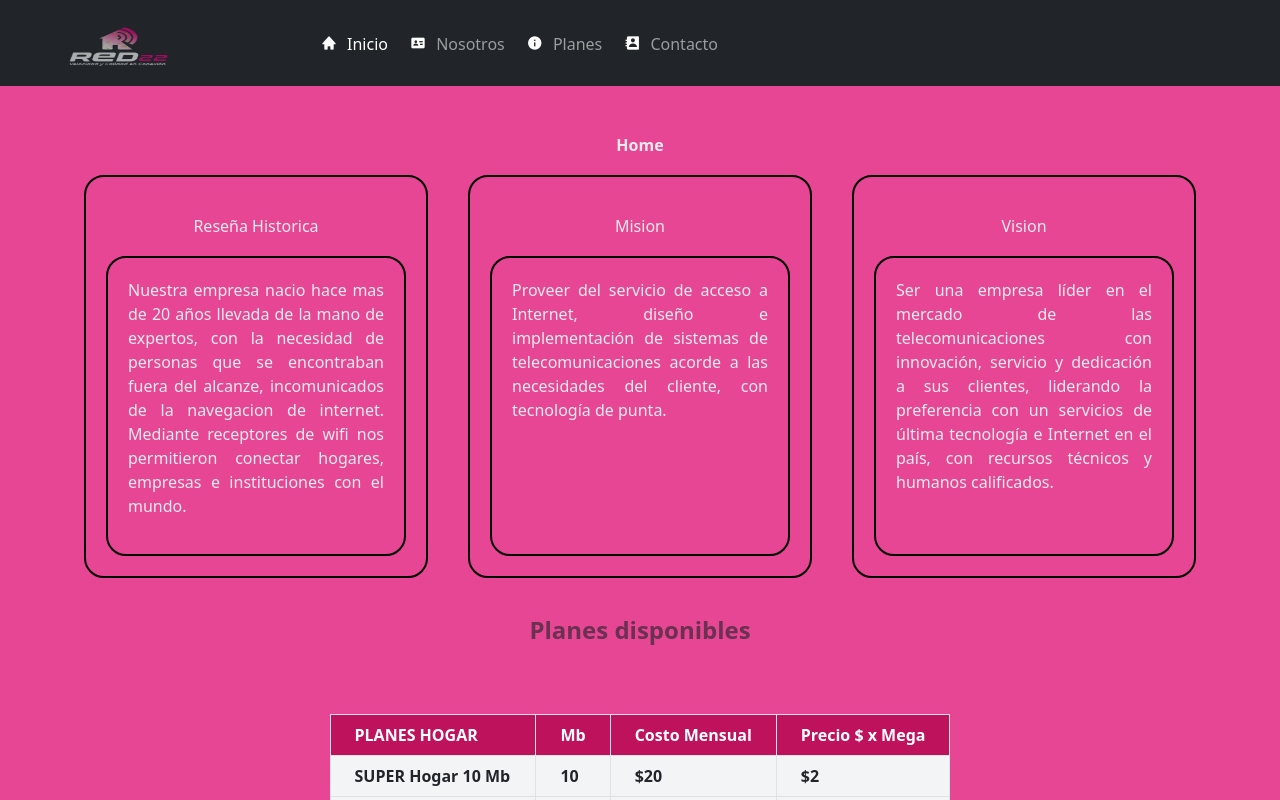
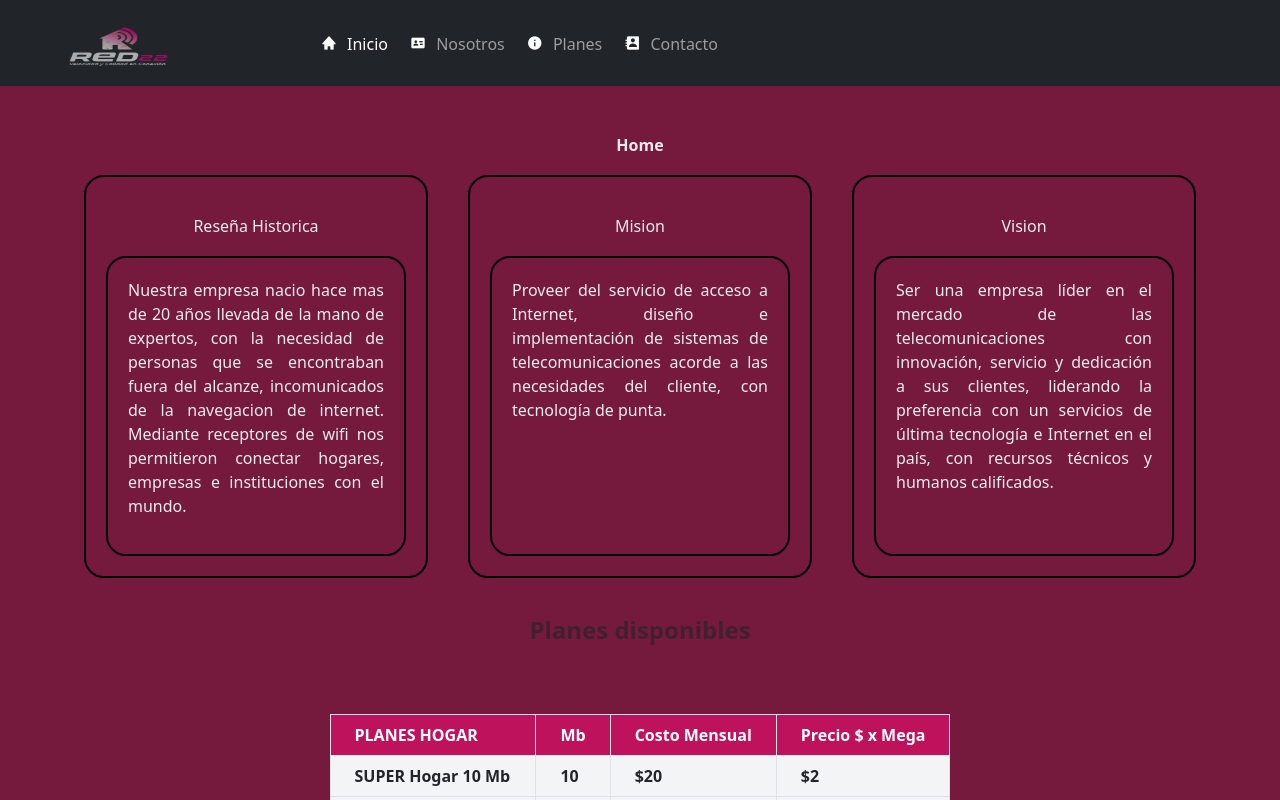
Before and after one commit to brazon84/red22.app, a React (Vite) app: page / in a window 1280 px wide. Shown: the top 800 px of the page. Built offline with nearby package versions, Linux system fonts and the light colour scheme.

Commit message:
cambio de color

```diff
--- a/src/App.jsx
+++ b/src/App.jsx
@@ -12,7 +12,7 @@ function App() {
 
 
   return (
-    <div className='bg-pink-500'>
+    <div className='bg-pink-900'>
     <Nav  />
     <Home />
     {/* <Nosotros /> */}
```
